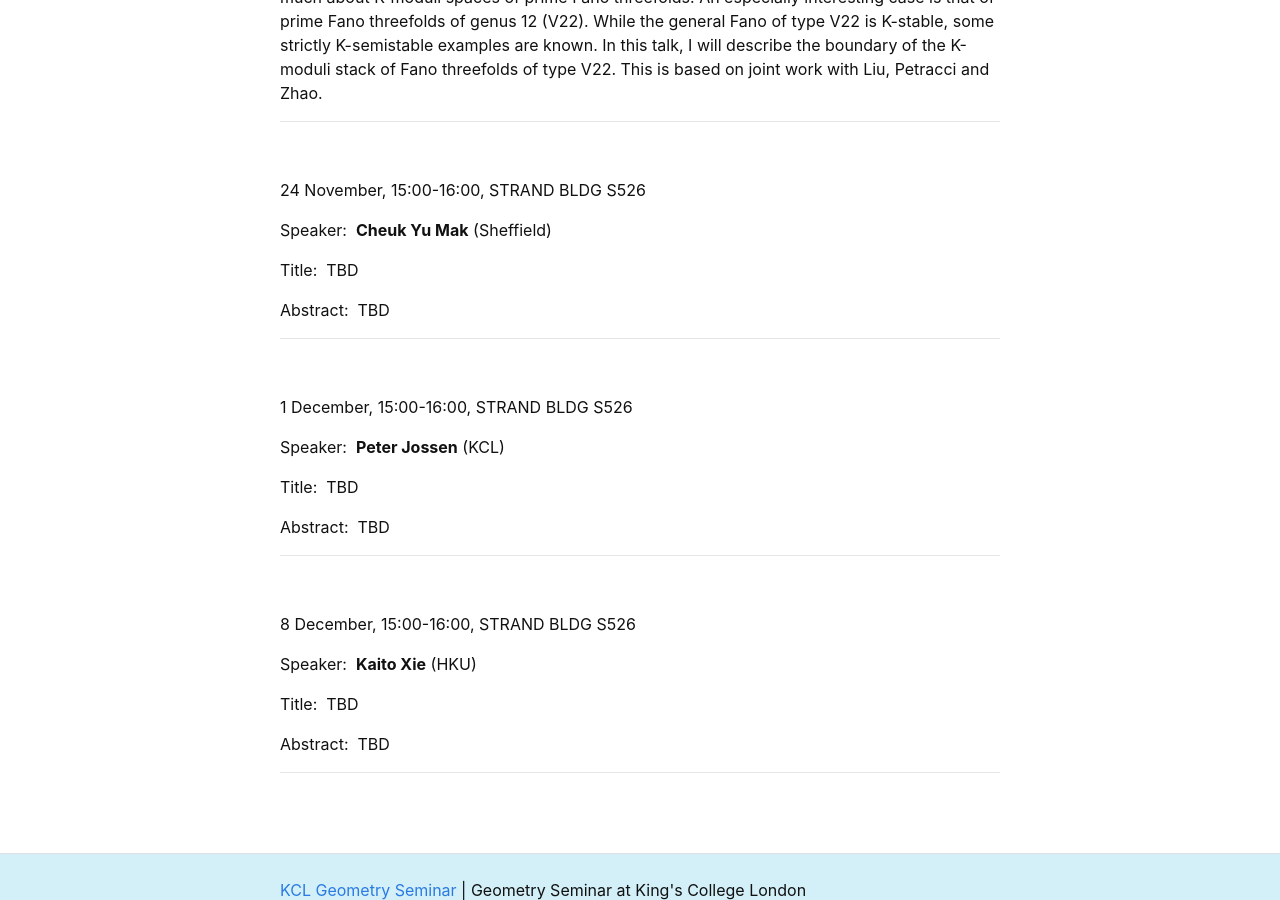
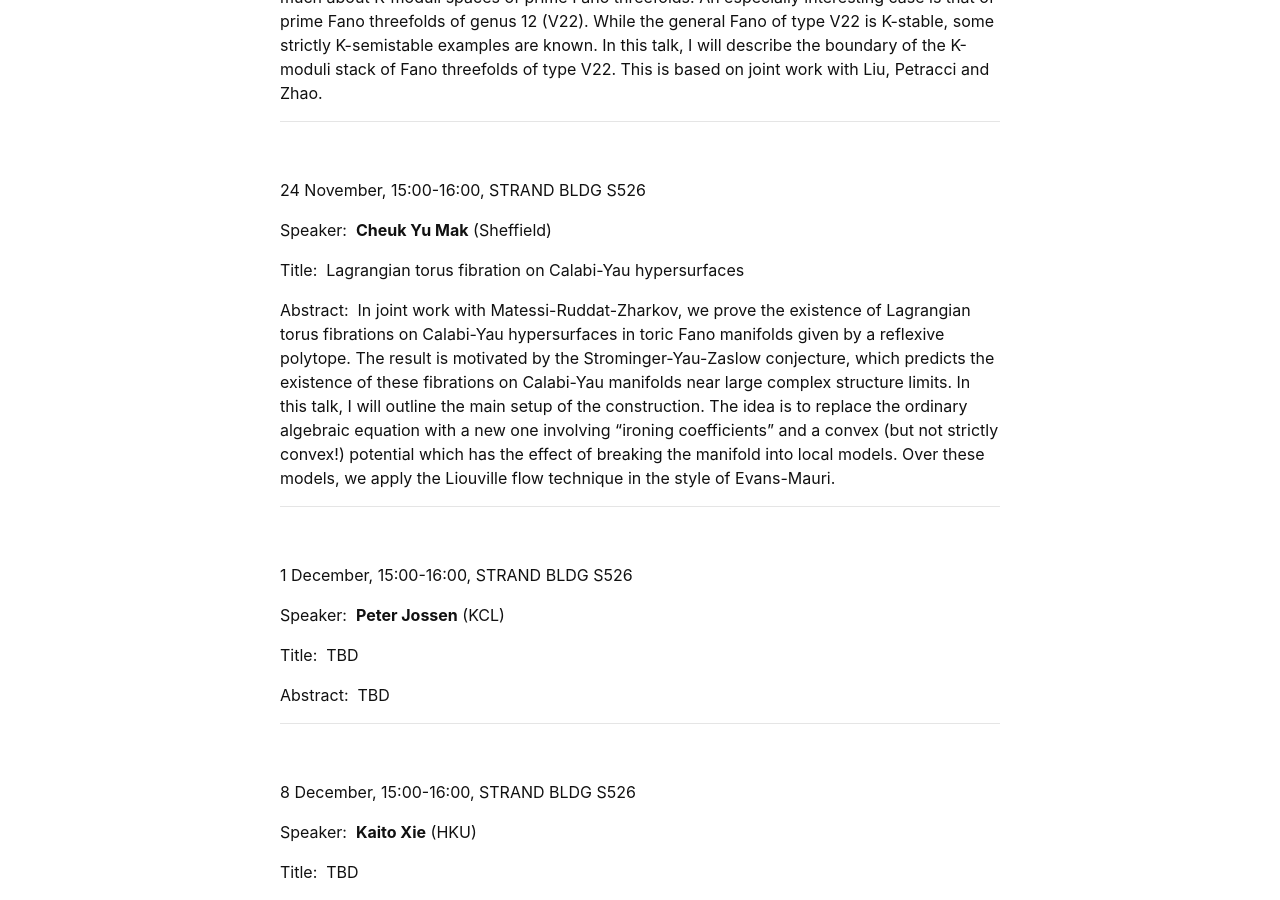
Before and after one commit to kcl-geometry-seminar/kcl-geometry-seminar.github.io, a Jekyll site: the page built from pages/index.md, in a window 1280 px wide and 900 px high, scrolled down 2797 px. Built offline with Jekyll 4.4.1, drawn with Linux system fonts in a browser that asks for light colours; a script that is not in the unit is left out.

Commit message:
Revise event title and abstract details
Updated the title and abstract for the event.

```diff
--- a/pages/index.md
+++ b/pages/index.md
@@ -114,11 +114,11 @@ Over the past decade, much progress has been made in understanding explicit K-st
 
 Speaker:&nbsp; **Cheuk Yu Mak** (Sheffield)
 
-Title:&nbsp; TBD
+Title:&nbsp; Lagrangian torus fibration on Calabi-Yau hypersurfaces
 
 
 
-Abstract:&nbsp; TBD
+Abstract:&nbsp; In joint work with Matessi-Ruddat-Zharkov, we prove the existence of Lagrangian torus fibrations on Calabi-Yau hypersurfaces in toric Fano manifolds given by a reflexive polytope. The result is motivated by the Strominger-Yau-Zaslow conjecture, which predicts the existence of these fibrations on Calabi-Yau manifolds near large complex structure limits. In this talk, I will outline the main setup of the construction. The idea is to replace the ordinary algebraic equation with a new one involving "ironing coefficients" and a convex (but not strictly convex!) potential which has the effect of breaking the manifold into local models. Over these models, we apply the Liouville flow technique in the style of Evans-Mauri.
 
 ---------------------------------------------------------
 <br />
```
